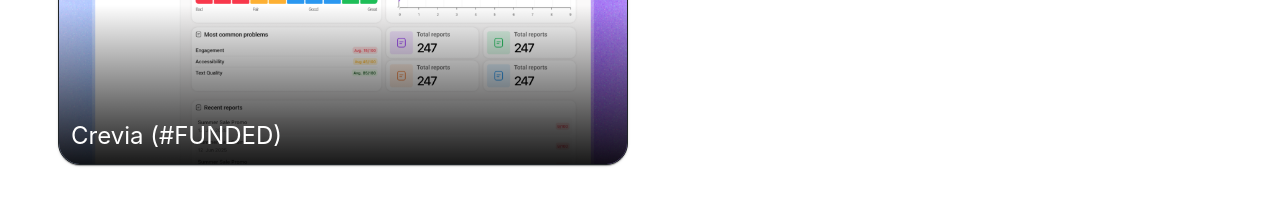
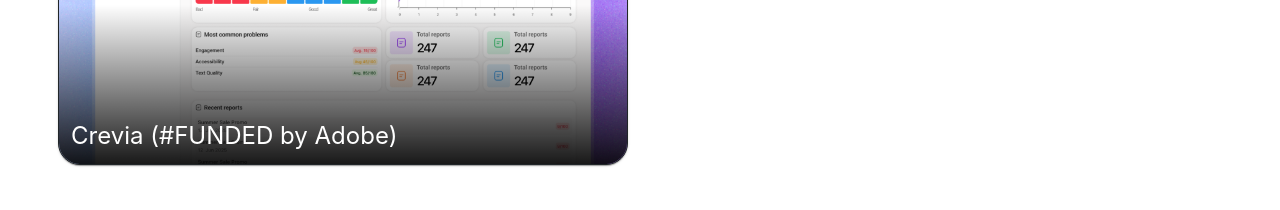
Before and after one commit to AlessandroDodi/journeytotheone, a Next.js app: page / in a window 1280 px wide. Shown: the part 3040-3250 px from the top of the page. Built offline with nearby package versions, Linux system fonts and the light colour scheme; what @mui/material-nextjs would draw is missing.

Commit message:
fix: one more fix. sry

```diff
--- a/src/components/projects/ProjectsSection.tsx
+++ b/src/components/projects/ProjectsSection.tsx
@@ -17,7 +17,7 @@
     link: "https://www.getmapora.com",
   },
   {
-    name: "Crevia (#FUNDED)",
+    name: "Crevia (#FUNDED by Adobe)",
     image: "/projects/crevia.png",
     description: "Creative content management and collaboration tool",
     link: "https://www.getcrevia.com",
```
